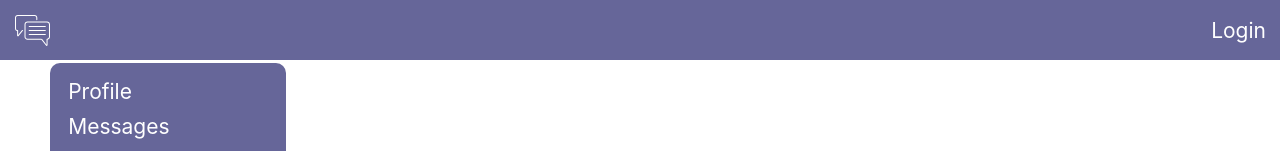
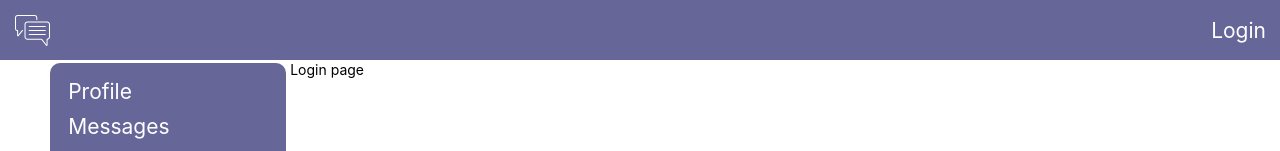
Before and after one commit to Aluminaze/social-network, a React (Create React App) app: page /login in a window 1280 px wide. Shown: the top 151 px of the page. Built offline with nearby package versions, Linux system fonts and the light colour scheme; no server answers.

Commit message:
create Login component

```diff
--- a/src/App.js
+++ b/src/App.js
@@ -9,6 +9,7 @@ import DialogsContainer from "./components/Dialogs/DialogsContainer";
 import UsersContainer from "./components/Users/UsersContainer";
 import ProfileContainer from "./components/Profile/ProfileContainer";
 import HeaderContainer from "./components/Header/HeaderContainer";
+import Login from "./components/Login/Login";
 
 const App = (props) => {
   return (
@@ -30,6 +31,8 @@ const App = (props) => {
               <Route path="/users" render={() => <UsersContainer />} />
 
               <Route path="/settings" render={() => <Settings />} />
+
+              <Route path="/login" render={() => <Login />} />
             </Switch>
           </section>
         </section>
--- /dev/null
+++ b/src/components/Login/Login.jsx
@@ -0,0 +1,8 @@
+import React from "react";
+import style from "./Login.module.css";
+
+const Login = (props) => {
+  return <h1>Login page</h1>;
+};
+
+export default Login;
```
Also changed, not shown: src/components/Login/Login.module.css (added).
